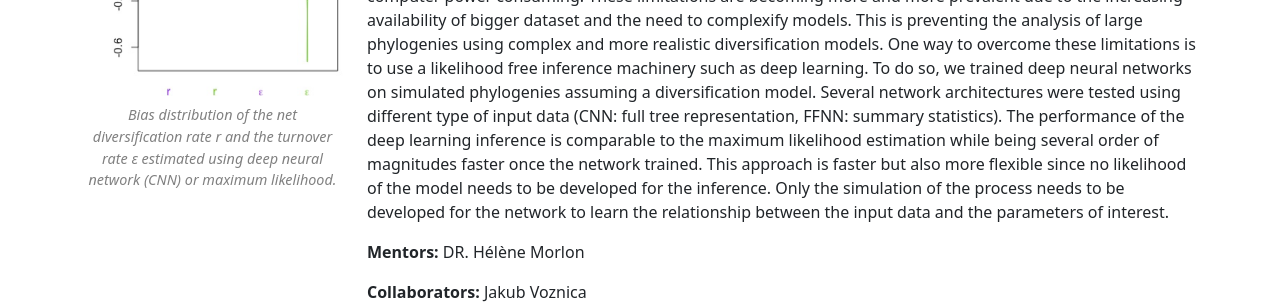
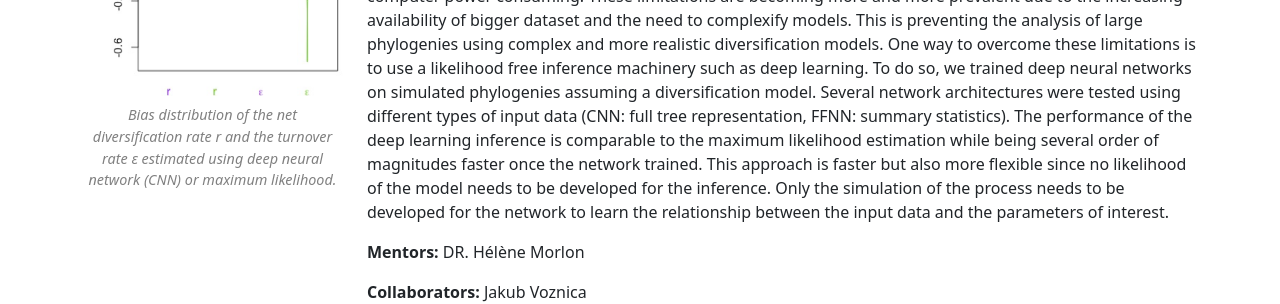
Before and after one commit to sophia-lambert/sophia-lambert.github.io, a Jekyll site: the page built from research.md, in a window 1280 px wide. Shown: the part 1272-1576 px from the top of the page. Built offline with Jekyll 4.4.1, drawn with Linux system fonts in a browser that asks for light colours; some of the changed text lies outside the part shown.

Commit message:
Update research.yml

```diff
--- a/_data/research.yml
+++ b/_data/research.yml
@@ -26,7 +26,7 @@
   thumbnail: Project2_DeepTimeLearning.png
   thumbnail_caption: Bias distribution of the net diversification rate r and the turnover rate &epsilon; estimated using deep neural network (CNN) or maximum likelihood.
   description: |
-    Diversification inference are currently based on likelihood calculations. Depending on the diversification model and the size of the dataset in hand the calculations of the likelihood and thus the inference can be time and computer power consuming. These limitations are becoming more and more prevalent due to the increasing availability of bigger dataset and the need to complexify models. This is preventing the analysis of large phylogenies using complex and more realistic diversification models. One way to overcome these limitations is to use a likelihood free inference machinery such as deep learning. To do so, we trained deep neural networks on simulated phylogenies assuming a diversification model. Several network architectures were tested using different type of input data (CNN: full tree representation, FFNN: summary statistics). The performance of the deep learning inference is comparable to the maximum likelihood estimation while being several order of magnitudes faster once the network trained. This approach is faster but also more flexible since no likelihood of the model needs to be developed for the inference. Only the simulation of the process needs to be developed for the network to learn the relationship between the input data and the parameters of interest.
+    Diversification inference are currently based on likelihood calculations. Depending on the diversification model and the size of the dataset in hand the calculations of the likelihood and thus the inference can be time and computer power consuming. These limitations are becoming more and more prevalent due to the increasing availability of bigger dataset and the need to complexify models. This is preventing the analysis of large phylogenies using complex and more realistic diversification models. One way to overcome these limitations is to use a likelihood free inference machinery such as deep learning. To do so, we trained deep neural networks on simulated phylogenies assuming a diversification model. Several network architectures were tested using different types of input data (CNN: full tree representation, FFNN: summary statistics). The performance of the deep learning inference is comparable to the maximum likelihood estimation while being several order of magnitudes faster once the network trained. This approach is faster but also more flexible since no likelihood of the model needs to be developed for the inference. Only the simulation of the process needs to be developed for the network to learn the relationship between the input data and the parameters of interest.
   info: |
     **Mentors:** DR. Hélène Morlon
 
```
